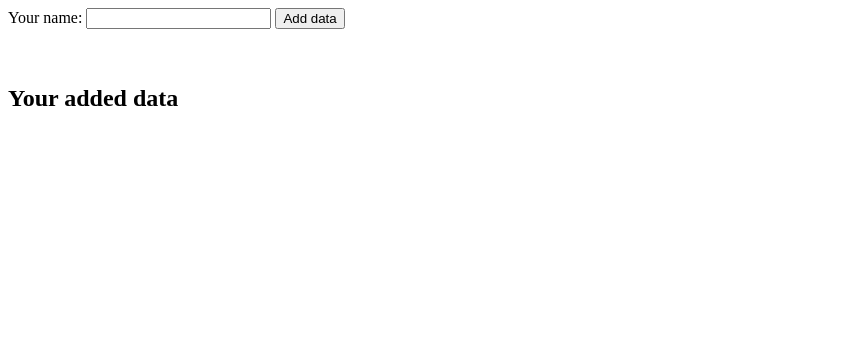
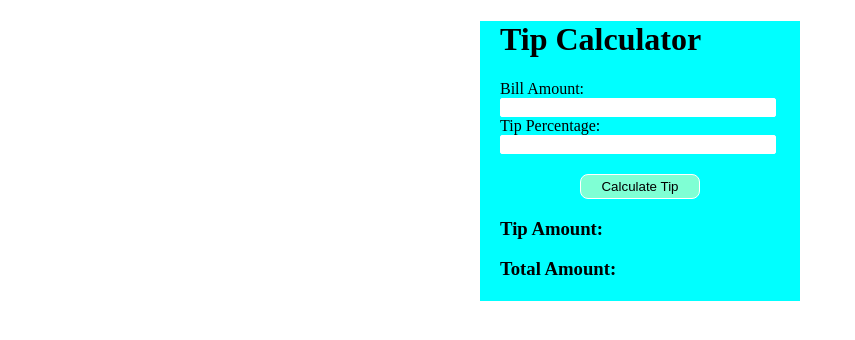
Before and after one commit to Milandevani/learn-js, a plain HTML site: page index.html in a window 1280 px wide. Shown: the whole page, without its empty margins (0-855 px from the left). Drawn offline with Linux system fonts and the light colour scheme.

Commit message:
Add files via upload

```diff
--- a/index.html
+++ b/index.html
@@ -1,67 +1,70 @@
 <!DOCTYPE html>
-<html lang="en">
+<html>
 
 <head>
-  <meta charset="UTF-8">
-  <meta name="viewport" content="width=device-width, initial-scale=1.0">
-  <title>Form</title>
+    <title>Tip Calculator</title>
 </head>
 <style>
-  ul {
-    list-style: upper-roman;
-  }
-</style>
-
-<body>
-  <form id="eventForm">
-    <label for="eventName">Your name:</label>
-    <input type="text" id="eventName" required>
-    <button type="submit">Add data</button>
-  </form>
-  <br><br>
-  <h2>Your added data </h2>
-  <ul id="eventList"></ul>
-
-  <script>
-    // Retrieve data from local storage if available
-    let data = JSON.parse(localStorage.getItem('data')) || [];
-
-    // Function to update the event list in the browser
-    function updateEventList() {
-      const eventList = document.getElementById('eventList');
-      eventList.innerHTML = data.map((event, index) => `<li>${event} <button onclick="removeEvent(${index})">Remove</button></li>`).join('');
+    .calculeter{
+        margin: 0 auto;
+        padding-left: 20px;
+        width: 300px;
+        height: 280px;
+        background-color: aqua;
     }
 
-    // // Function to add a new event
-    function addEvent(event) {
-      data.push(event);
-      localStorage.setItem('data', JSON.stringify(data));
-      updateEventList();
+    input{
+        width: 270px;
+        border-radius: 2px;
+        border: 1px solid #fff;
     }
 
-    // // Function to remove an event
-    function removeEvent(index) {
-      data.splice(index, 1);
-      localStorage.setItem('data', JSON.stringify(data));
-      updateEventList();
+    button{
+        width: 120px;
+        height: 25px;
+        border-radius: 8px;
+        background-color: aquamarine;
+        border: 1px solid #fff;
+        margin-left: 80px;
+        margin-top: 20px;
     }
+</style>
+<body>
+    <div class="calculeter">
+        <h1>Tip Calculator</h1>
+    <label for="billamount">Bill Amount: </label>
+    <input type="number" id="billamount" min="0">
+    <br>
+    <label for="tippercentage">Tip Percentage: </label>
+    <input type="number" id="tippercentage" min="0" max="100">
+    <br>
+    <button onclick="calculateTip()">Calculate Tip</button>
+    <br>
+    <h3>Tip Amount: <span id="tipamount"></span></h3>
+    <h3>Total Amount: <span id="totalamount"></span></h3>
+    </div>
 
-    // // Function to handle the form submission
-    function handleFormSubmit(event) {
-      event.preventDefault();
-      const eventNameInput = document.getElementById('eventName');
-      const eventName = eventNameInput.value;
-      addEvent(eventName);
-      eventNameInput.value = '';
-    }
+    <script>
+        function calculateTip() {
+            // Get the bill amount and tip percentage
+            var billamount = parseFloat(document.getElementById("billamount").value);
+            var tippercentage = parseFloat(document.getElementById("tippercentage").value);
 
-    // // Add event listener for form submission
-    const eventForm = document.getElementById('eventForm');
-    eventForm.addEventListener('submit', handleFormSubmit);
+            if (isNaN(billamount) || isNaN(tippercentage)) {
+                alert("Please enter valid numbers.");
+                return;
+            }
 
-    // Initial update of the event list
-    updateEventList();
-  </script>
+            // Calculate the tip amount and total amount
+            var tipamount = (billamount * tippercentage) / 100;
+            var totalamount = billamount + tipamount;
+
+            // Display the tip amount and total amount
+            document.getElementById("tipamount").textContent = "$" + tipamount.toFixed(2);
+            document.getElementById("totalamount").textContent = "$" + totalamount.toFixed(2);
+        }
+
+    </script>
 </body>
 
 </html>
```
